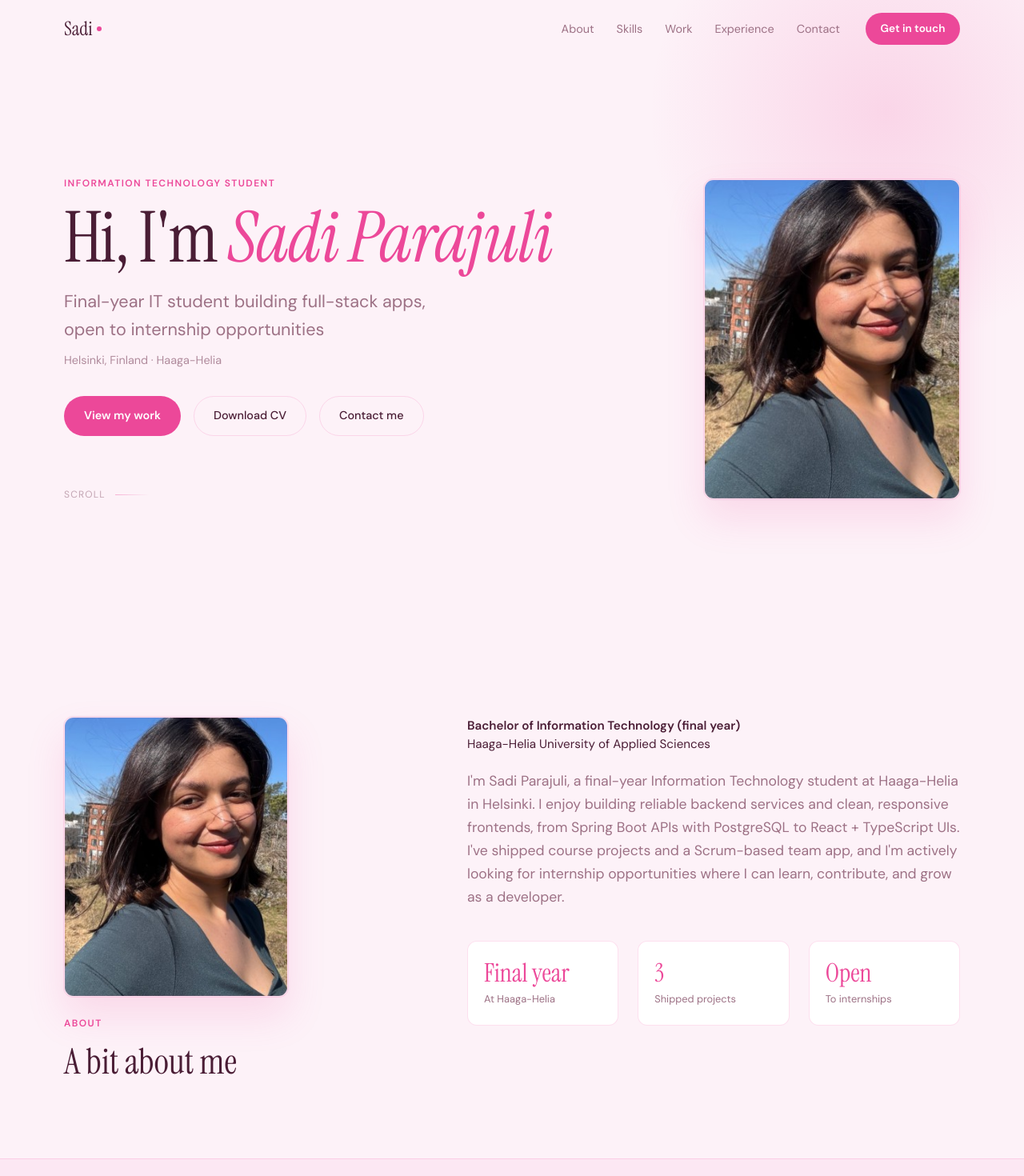
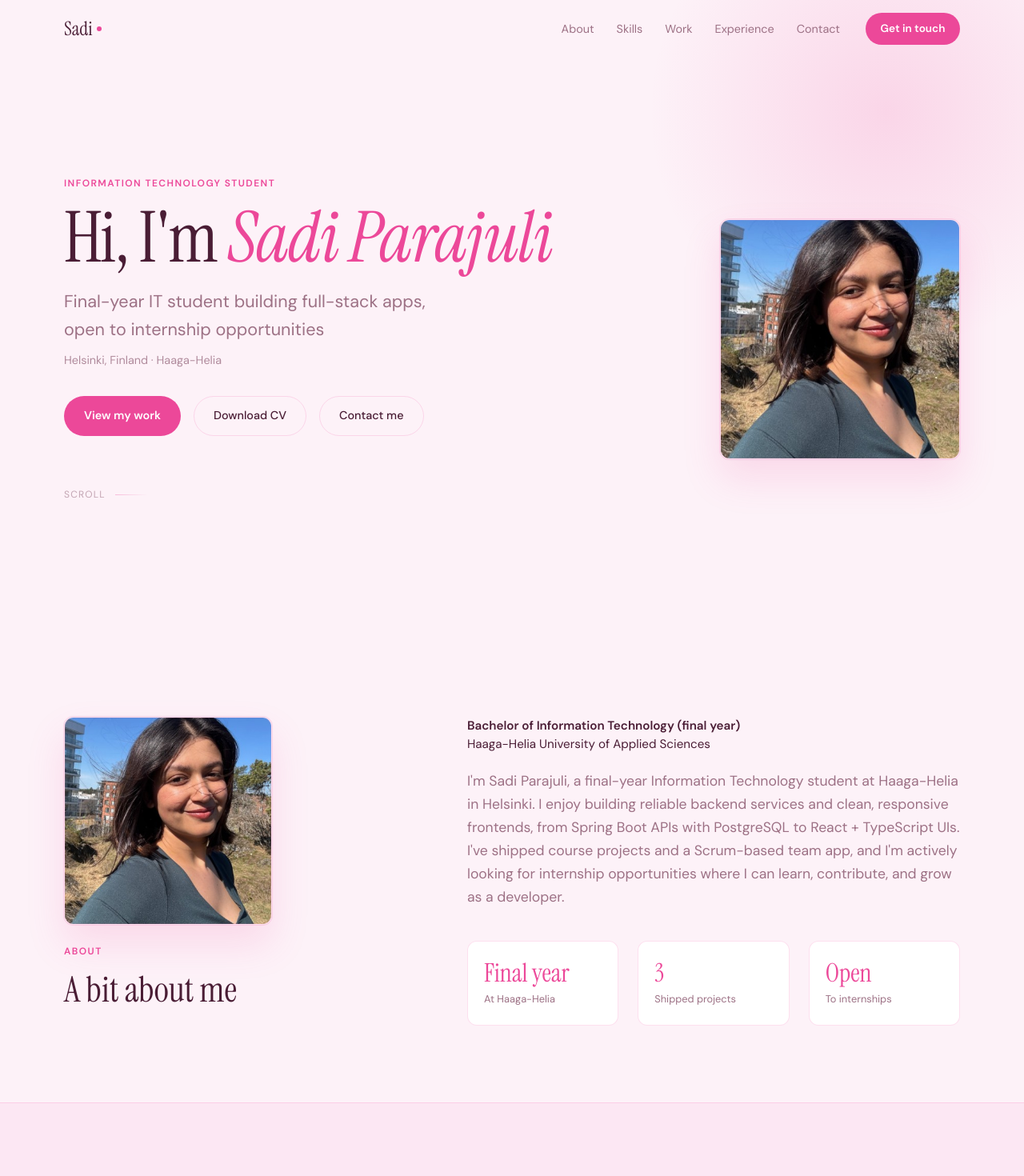
Before and after one commit to sadikshyeah/Sadi_portfolio, a React (Vite) app: page / in a window 1280 px wide. Shown: the top 1470 px of the page at 80% size. Built offline with nearby package versions, Linux system fonts and the light colour scheme.

Commit message:
Refactor header navigation styles and update profile photo dimensions for improved layout

```diff
--- a/src/index.css
+++ b/src/index.css
@@ -173,17 +173,15 @@ code {
   transition: color var(--transition);
 }
 
-.header__nav ul a:hover {
-  color: var(--text-strong);
-}
-
-.header__cta {
-  padding: 0.5rem 1.1rem;
-  font-size: 0.85rem;
+.header__nav ul a:hover,
+.header__nav ul a.is-active {
+  color: var(--accent);
 }
 
 .header__menu-btn {
   display: none;
+  position: relative;
+  z-index: 110;
   flex-direction: column;
   justify-content: center;
   gap: 6px;
@@ -196,6 +194,14 @@ code {
   cursor: pointer;
 }
 
+.header__menu-btn--open span:first-child {
+  transform: translateY(4px) rotate(45deg);
+}
+
+.header__menu-btn--open span:last-child {
+  transform: translateY(-4px) rotate(-45deg);
+}
+
 .header__menu-btn span {
   display: block;
   width: 18px;
@@ -204,6 +210,11 @@ code {
   background: var(--text-strong);
   border-radius: 1px;
   transition: var(--transition);
+}
+
+.header__cta {
+  padding: 0.5rem 1.1rem;
+  font-size: 0.85rem;
 }
 
 /* Hero */
@@ -275,18 +286,18 @@ code {
   width: 100%;
   height: 100%;
   object-fit: cover;
-  object-position: center top;
+  object-position: center 22%;
 }
 
 .profile-photo--hero {
-  width: min(320px, 42vw);
-  aspect-ratio: 4 / 5;
+  width: min(300px, 42vw);
+  aspect-ratio: 1 / 1;
 }
 
 .profile-photo--about {
   width: 100%;
-  max-width: 280px;
-  aspect-ratio: 4 / 5;
+  max-width: 260px;
+  aspect-ratio: 1 / 1;
   margin-bottom: 1.5rem;
 }
 
@@ -881,6 +892,7 @@ code {
   .header__nav {
     position: fixed;
     inset: 0;
+    z-index: 100;
     flex-direction: column;
     justify-content: center;
     gap: 2rem;
@@ -888,7 +900,7 @@ code {
     opacity: 0;
     visibility: hidden;
     pointer-events: none;
-    transition: var(--transition);
+    transition: opacity var(--transition), visibility var(--transition);
   }
 
   .header__nav--open {
@@ -906,6 +918,10 @@ code {
   .header__nav ul a {
     font-size: 1.25rem;
     color: var(--text-strong);
+  }
+
+  .header__nav ul a.is-active {
+    color: var(--accent);
   }
 
   .header__cta {
```
